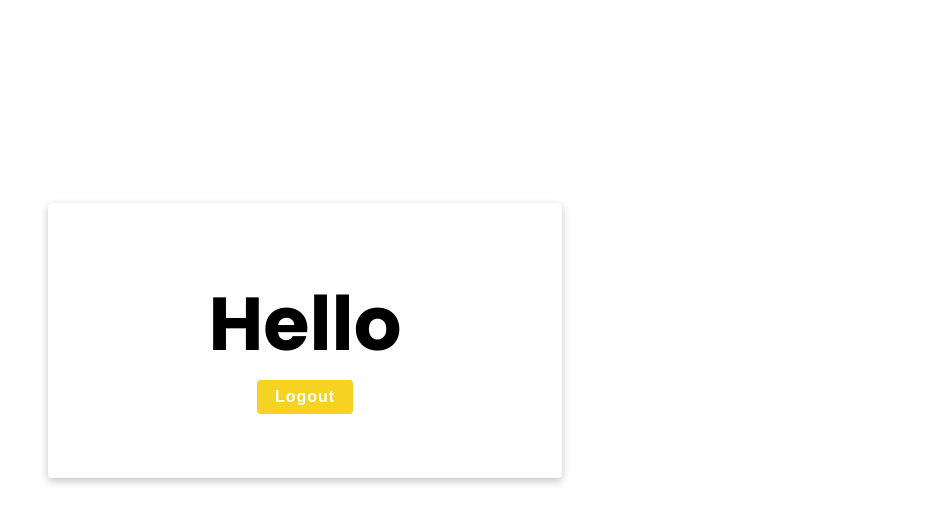
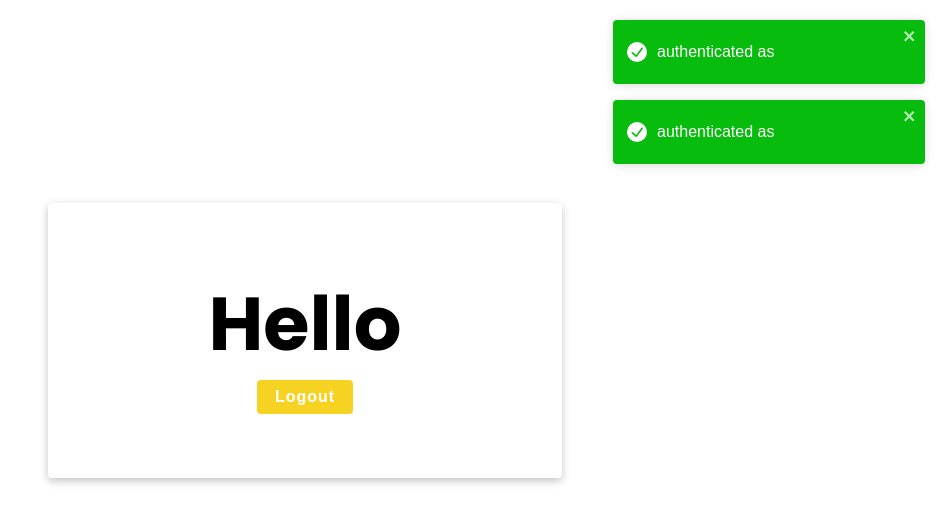
Before and after one commit to raamido/locked, a React (Vite) app: page /home in a window 1280 px wide. Shown: the top 522 px of the page, without its empty margins (335-1280 px from the left). Built offline with nearby package versions, Linux system fonts and the light colour scheme.

Commit message:
alert user when login

```diff
--- a/package.json
+++ b/package.json
@@ -11,7 +11,8 @@
     "firebase": "^9.14.0",
     "react": "^18.0.0",
     "react-dom": "^18.0.0",
-    "react-router-dom": "^6.4.3"
+    "react-router-dom": "^6.4.3",
+    "react-toastify": "^9.1.1"
   },
   "devDependencies": {
     "@types/react": "^18.0.0",
--- a/src/Components/Home.jsx
+++ b/src/Components/Home.jsx
@@ -3,10 +3,16 @@ import React, { useEffect } from "react";
 import { useNavigate } from "react-router-dom";
 import { useAuth } from "../Contexts/AuthContext";
 import { auth } from "../firebaseConfig";
+import { ToastContainer, toast } from "react-toastify";
+import "react-toastify/dist/ReactToastify.css";
 
 export default function Home() {
   const navigate = useNavigate();
   const [user, setUser] = useAuth();
+
+  useEffect(() => {
+    toast.success(`authenticated as ${user.firstName} ${user.lastName}`);
+  }, []);
 
   const handleLogout = () => {
     signOut(auth).then(() => {
@@ -28,6 +34,18 @@ export default function Home() {
           Logout
         </button>
       </div>
+      <ToastContainer
+        position="top-right"
+        autoClose={5000}
+        hideProgressBar
+        newestOnTop={false}
+        closeOnClick
+        rtl={false}
+        pauseOnFocusLoss
+        draggable={false}
+        pauseOnHover={false}
+        theme="colored"
+      />
     </div>
   );
 }
```
Also changed, not shown: 1 other file (tests, documents, lock files or other folders).
